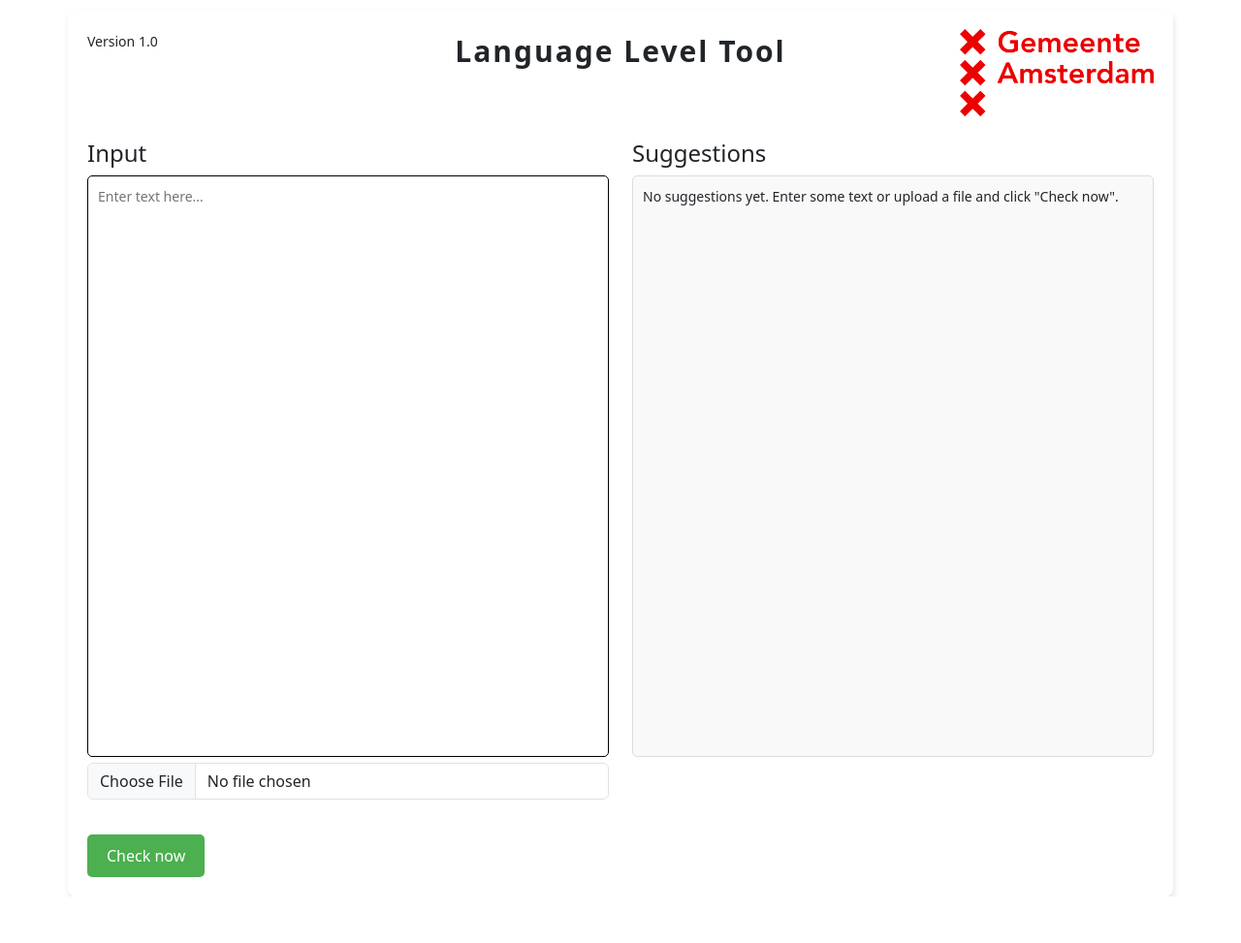
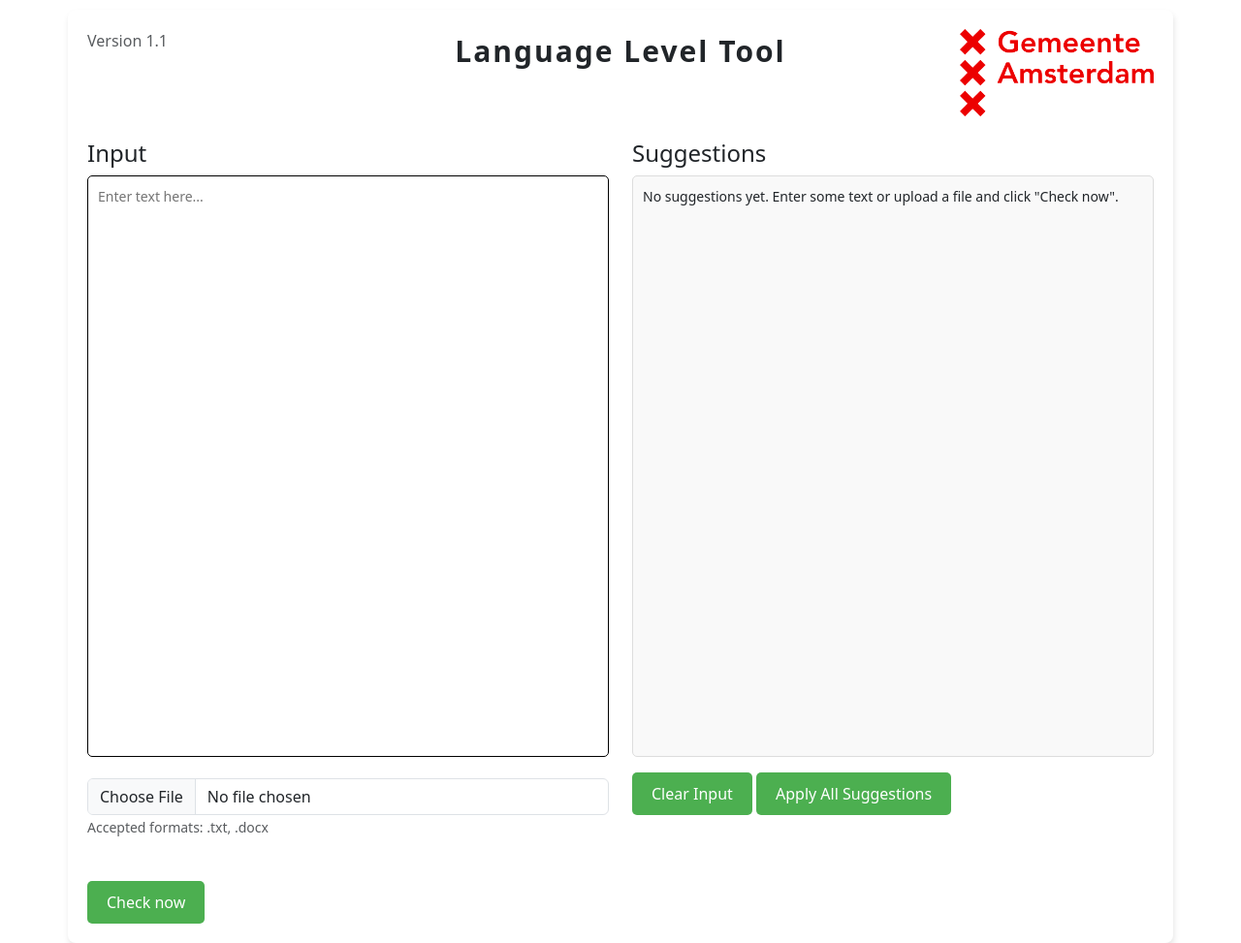
Before and after one commit to Racheldehaan/c1, a Flask app: page / in a window 1280 px wide. Shown: the whole page at 97% size. Before the commit the page ends 925 px from the top, so only its background shows below. Run offline with Flask 3, Linux system fonts and the light colour scheme; some libraries are stand-ins or nearby versions.

Commit message:
Added features

```diff
--- a/app.py
+++ b/app.py
@@ -1,24 +1,30 @@
+import torch
+import string
+import os
+import pandas as pd
 from flask import Flask, render_template, request
-import os
+import json
+
 from transformers import pipeline, AutoTokenizer, AutoModelForCausalLM
 from huggingface_hub import login
-import torch
-import string
-
-import pandas as pd
 from datasets import Dataset, load_dataset
 from setfit import SetFitModel, Trainer, TrainingArguments, sample_dataset
 from llama_cpp import Llama
-import json
 
 app = Flask(
-    __name__, template_folder=os.path.join(os.path.dirname(__file__), "templates")
+    __name__,
+    template_folder=os.path.join(os.path.dirname(__file__), "templates")
 )
+
 app.config["DEBUG"] = True
 
 # Load the saved model
 model = SetFitModel.from_pretrained("language_level_model")
-device = torch.device("cpu")  # Force using CPU
+
+# Select device: GPU if available, otherwise CPU
+device = torch.device("cuda" if torch.cuda.is_available() else "cpu")
+print(f"Using device: {device}")
+# device = torch.device("cpu")  # Force using CPU
 model.to(device)  # Move the model to the CPU
 
 
@@ -80,79 +86,83 @@
 def home():
     return render_template("base.html")
 
-
-# @app.route('/output', methods=['POST'])
-# def output():
-#     text_input = request.form.get('text-input')
-#     suggestions = []
-
-#     # Hier komt de logica voor het maken van suggesties op basis van de input
-#     if text_input:
-#         suggestions = [f"• {x}" for x in text_input]
-#         language_level = "B2"
-
-#     else:
-#         language_level = None
-
-#     return render_template('base.html', suggestions=suggestions, language_level=language_level)
-
-
 @app.route("/output", methods=["POST"])
 def output():
     text_input = request.form.get("text-input")
     suggestions = []
-    language_level = None
 
     if text_input:
-
+        # Voer taalniveauvoorspelling uit
         predicted_levels = predict_language_level([text_input])
 
         if predicted_levels[0] in ["B2", "C1", "C2"]:
+            # Kopieer de standaard berichten om wijzigingen te vermijden
+            local_messages = [
+                {
+                    "role": msg["role"],
+                    "content": msg["content"].replace("{text}", text_input) if "{text}" in msg["content"] else msg["content"]
+                }
+                for msg in messages
+            ]
 
-            # Update user message with the input text
-
-            user_message = messages[1].copy()
-            user_message["content"] = user_message["content"].replace(
-                "{text}", text_input
-            )
-            messages[1] = user_message
-
-            suggestions = llm.create_chat_completion(
-                messages=messages,
-                temperature=0.4,
-                response_format={
-                    "type": "json_object",
-                    "schema": {
-                        "type": "object",
-                        "properties": {
-                            "suggesties": {
-                                "type": ["array", "null"],
-                                "items": {
-                                    "type": "object",
-                                    "properties": {
-                                        "zin uit de tekst die aangepast moet worden": {
-                                            "type": "string"
+            # Voer de LLM aanroep uit
+            try:
+                completion = llm.create_chat_completion(
+                    messages=local_messages,
+                    temperature=0.4,
+                    response_format={
+                        "type": "json_object",
+                        "schema": {
+                            "type": "object",
+                            "properties": {
+                                "suggesties": {
+                                    "type": ["array", "null"],
+                                    "items": {
+                                        "type": "object",
+                                        "properties": {
+                                            "zin uit de tekst die aangepast moet worden": {"type": "string"},
+                                            "wat het zou moeten worden": {"type": "string"},
                                         },
-                                        "wat het zou moeten worden": {"type": "string"},
+                                        "required": [
+                                            "zin uit de tekst die aangepast moet worden",
+                                            "wat het zou moeten worden",
+                                        ],
                                     },
-                                    "required": [
-                                        "zin uit de tekst die aangepast moet worden",
-                                        "wat het zou moeten worden",
-                                    ],
                                 },
                             },
                         },
-                        "required": ["taalniveau"],
                     },
-                },
-            )
+                )
 
-    suggest = json.loads(suggestions['choices'][0]['message']['content'])
+                # Valideer of er een geldig antwoord is
+                if completion is None:
+                    return "Error: No response from LLM model", 500
 
-    return render_template(
-        "base.html", suggestions=suggest['suggesties'], language_level=predicted_levels[0]
-    )
+                # Parse het resultaat
+                suggest = json.loads(completion['choices'][0]['message']['content'])
 
+                # Format de suggesties
+                formatted_suggestions = [
+                    {
+                        "id": i,
+                        "original": item["zin uit de tekst die aangepast moet worden"],
+                        "new": item["wat het zou moeten worden"]
+                    }
+                    for i, item in enumerate(suggest['suggesties'], start=1)
+                ]
+
+                # Render nieuwe suggesties
+                return render_template(
+                    "base.html",
+                    suggestions=formatted_suggestions,
+                    language_level=predicted_levels[0],
+                )
+
+            except Exception as e:
+                return f"Error processing LLM response: {str(e)}", 500
+
+    # Geen tekst ingevoerd of niets te verwerken
+    return render_template("base.html", suggestions=[], language_level=None)
 
 if __name__ == "__main__":
     app.run(debug=True)
--- a/templates/base.html
+++ b/templates/base.html
@@ -41,6 +41,16 @@
         .suggestion-section ul li {
             margin-bottom: 10px;
         }
+        .bubble {
+            padding: 10px;
+            margin-bottom: 10px;
+            background-color: #f0f0f0;
+            border-radius: 5px;
+            cursor: pointer;
+        }
+        .bubble:hover {
+            background-color: #e0e0e0;
+        }
         .button-wrapper {
             margin-top: 20px;
         }
@@ -63,28 +73,63 @@
             margin-bottom: 30px;
             letter-spacing: 2px;
         }
+            /* Loader container in a small area */
+        /* Loader specific to the title section */
+        #loader {
+            margin-top: 10px;
+            width: 50px;
+            height: 50px;
+            display: none; /* Hidden by default */
+            justify-content: center;
+            align-items: center;
+            margin-left: auto;
+            margin-right: auto;
+        }
+
+        /* Red spinning circle */
+        #loader:after {
+            content: "";
+            width: 50px;
+            height: 50px;
+            border: 5px solid red;
+            border-top: 5px solid transparent;
+            border-radius: 50%;
+            animation: spin 1s linear infinite;
+        }
+
+        /* Keyframes for spinning animation */
+        @keyframes spin {
+            0% {
+                transform: rotate(0deg);
+            }
+            100% {
+                transform: rotate(360deg);
+            }
+        }
     </style>
 </head>
 <body>
     <div class="container">
         <div class="row mb-4">
-            <div class="col-sm text-start">
-                <small>Version 1.0</small>
+            <div class="col-sm text-start text-muted">
+                Version 1.1
             </div>
             <div class="col-sm text-center title">
                 Language Level Tool
+                <div id="loader" style="display: none;"></div>
             </div>
             <div class="col-sm text-end">
                 <img src="{{ url_for('static', filename='images/logo-gemeente-amsterdam.png') }}" style="width: 200px;" alt="Logo">
             </div>
         </div>
 
-        <form method="POST" action="/output">
+        <form method="POST" action="/output" onsubmit="showLoader()" enctype="multipart/form-data">
             <div class="row">
                 <div class="col-md-6">
                     <h4>Input</h4>
-                    <textarea id="text-input" name="text-input" placeholder="Enter text here..."></textarea>
-                    <input type="file" id="upload-file" class="form-control mb-3" accept=".txt,.doc,.docx" name="file">
+                    <textarea id="text-input" name="text-input" placeholder="Enter text here...">{{ request.form.get('text-input', '') }}</textarea>
+                    <input type="file" id="upload-file" class="form-control mt-3" accept=".txt,.doc,.docx" name="file">
+                    <small class="text-muted">Accepted formats: .txt, .docx</small>
                 </div>
                 <div class="col-md-6">
                     <h4>Suggestions</h4>
@@ -93,7 +138,11 @@
                             <ul id="suggestions-list">
                                 {% if suggestions %}
                                     {% for suggestion in suggestions %}
-                                        <li>{{ suggestion }}</li>
+                                    <li>
+                                        <div class="bubble" data-original="{{ suggestion.original }}" data-new="{{ suggestion.new }}" onclick="handleSuggestion('{{ suggestion.original }}', '{{ suggestion.new }}')">
+                                            <b>{{ suggestion.id }}.</b> "{{ suggestion.original }}" ➡️ "{{ suggestion.new }}"
+                                        </div>
+                                    </li>
                                     {% endfor %}
                                 {% else %}
                                     <li>No suggestions yet. Enter some text or upload a file and click "Check now".</li>
@@ -101,9 +150,13 @@
                             </ul>
                         </div>
                     </div>
+                    <div class="button-wrapper mt-3">
+                        <button type="button" id="clear-input-button" class="btn btn-danger">Clear Input</button>
+                        <button type="button" id="apply-suggestions-button" class="btn btn-primary">Apply All Suggestions</button>
+                    </div>
                 </div>
             </div>
-            <div class="row">
+            <div class="row mt-4">
                 <div class="col-md-6">
                     <div class="button-wrapper text-left">
                         <button type="submit" id="check-button">Check now</button>
@@ -119,25 +172,24 @@
                 </div>
             </div>
         </form>
-
     </div>
 
     <script src="https://cdn.jsdelivr.net/npm/bootstrap@5.3.2/dist/js/bootstrap.bundle.min.js"></script>
     <script src="https://cdnjs.cloudflare.com/ajax/libs/mammoth/1.4.2/mammoth.browser.min.js"></script>
-
     <script>
+        // File upload handler
         document.getElementById('upload-file').addEventListener('change', function(event) {
             const file = event.target.files[0];
             if (file) {
                 const reader = new FileReader();
-                // Text file
+                // Handle plain text files
                 if (file.type === 'text/plain') {
                     reader.onload = function(e) {
                         document.getElementById('text-input').value = e.target.result;
                     };
                     reader.readAsText(file);
                 }
-                // Docx file
+                // Handle .docx files
                 else if (file.type === 'application/vnd.openxmlformats-officedocument.wordprocessingml.document') {
                     const readerDocx = new FileReader();
                     readerDocx.onload = function(e) {
@@ -152,8 +204,75 @@
                     };
                     readerDocx.readAsArrayBuffer(file);
                 }
+                // Unsupported file type
+                else {
+                    alert('Unsupported file type. Please upload a .txt or .docx file.');
+                }
             }
         });
+
+        // Handle click on bubbles
+        function handleSuggestion(originalText, newText) {
+        const textArea = document.getElementById('text-input');
+        const currentText = textArea.value;
+
+        // Replace the first occurrence of the original text with the new text
+        const updatedText = currentText.replace(originalText, newText);
+        textArea.value = updatedText;
+    }
+
+    // Handle click on bubbles
+    function handleClick(id, newText) {
+        const textArea = document.getElementById('text-input');
+        textArea.value = newText; // Update textarea with the suggested text
+    }
+
+    function showLoader() {
+        const loader = document.getElementById('loader');
+        if (loader) {
+            loader.style.display = 'flex'; // Show the loader
+        }
+    }
+
+    window.addEventListener('load', function () {
+        const loader = document.getElementById('loader');
+        if (loader) {
+            loader.style.display = 'none'; // Hide the loader
+        }
+    });
+
+    // Clear input field with confirmation
+    document.getElementById('clear-input-button').addEventListener('click', function () {
+        const isConfirmed = confirm("Are you sure you want to clear the input? This action cannot be undone.");
+        if (isConfirmed) {
+            document.getElementById('text-input').value = ""; // Clear the textarea
+        }
+    });
+
+    // Apply all suggestions to the input field
+    document.getElementById('apply-suggestions-button').addEventListener('click', function () {
+    const textArea = document.getElementById('text-input');
+    const currentText = textArea.value;
+    const suggestions = document.querySelectorAll('.bubble'); // Select all suggestion elements
+
+    let updatedText = currentText;
+
+    // Loop through suggestions and apply them
+    suggestions.forEach((bubble) => {
+        const originalText = bubble.getAttribute('data-original');
+        const newText = bubble.getAttribute('data-new');
+
+        if (originalText && newText) {
+            // Replace all occurrences of the original text with the new text
+            const regex = new RegExp(originalText, 'g');
+            updatedText = updatedText.replace(regex, newText);
+        }
+    });
+
+    textArea.value = updatedText; // Update the textarea with all suggestions applied
+});
+
+
     </script>
 </body>
 </html>
```
